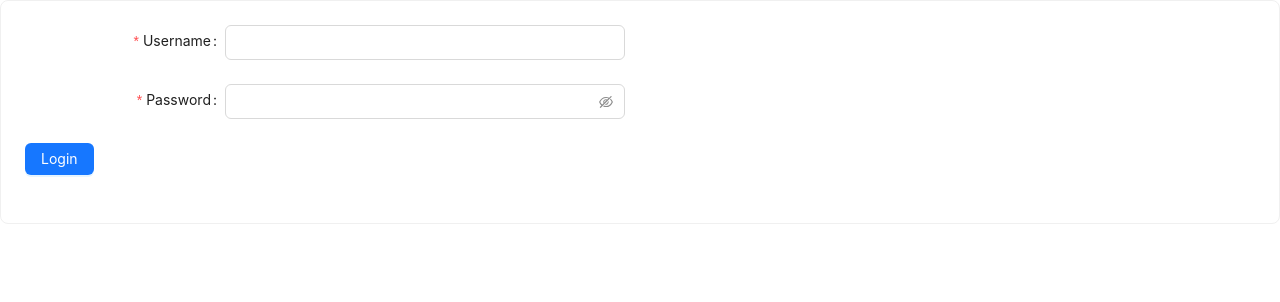
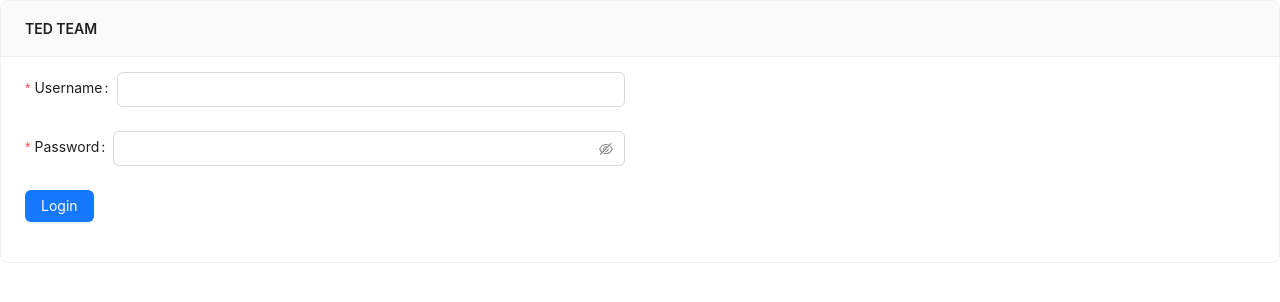
Before and after one commit to kyphans/ted-team, a React (Vite) app: page /login in a window 1280 px wide. Shown: the top 302 px of the page. Built offline with nearby package versions, Linux system fonts and the light colour scheme.

Commit message:
Create User avatar in Header component

```diff
--- a/src/components/LoginForm/index.tsx
+++ b/src/components/LoginForm/index.tsx
@@ -35,12 +35,10 @@ function LoginForm() {
   };
 
   return (
-    <div className="w-full h-full flex justify-center items-center">
-      <Card>
+    <div className="w-full h-screen flex justify-center items-center">
+      <Card type="inner" title="TED TEAM">
         <Form
           name="basic"
-          labelCol={{ span: 8 }}
-          wrapperCol={{ span: 16 }}
           style={{ maxWidth: 600}}
           initialValues={{ remember: true }}
           onFinish={onFinish}
@@ -63,7 +61,7 @@ function LoginForm() {
             <Input.Password />
           </Form.Item>
 
-          <Form.Item wrapperCol={{ span: 16 }}>
+          <Form.Item >
             <Button className="w-full" type="primary" htmlType="submit" loading={isLoading}>
               Login
             </Button>
--- a/src/layout/DefaultLayout/index.tsx
+++ b/src/layout/DefaultLayout/index.tsx
@@ -7,7 +7,7 @@ import {
   UsergroupAddOutlined,
   LogoutOutlined,
 } from '@ant-design/icons';
-import { Layout, Menu, Grid, theme } from 'antd';
+import { Layout, Menu, Grid, theme, Avatar, Image } from 'antd';
 import './styles.scss';
 import { Outlet, useLocation, useNavigate } from 'react-router-dom';
 import { useAuth } from '../../context/AuthContext';
@@ -104,6 +104,14 @@ const DefaultLayout = () => {
       </Sider>
       <Layout className="default-layout-site-layout">
         <Header style={{ padding: 0, background: colorBgContainer }}>
+          <div className="flex justify-end m-3 mr-5">
+            <Avatar
+              size={44}
+              icon={
+                <Image width={64} src="https://drive.google.com/uc?export=view&id=1Qy7R3YjqIwE3ZInTwYNCtL_Fc9CRRwfz" />
+              }
+            />
+          </div>
           {
             // Only Show trigger Menu button for large screens
             isScreenLg &&
```
